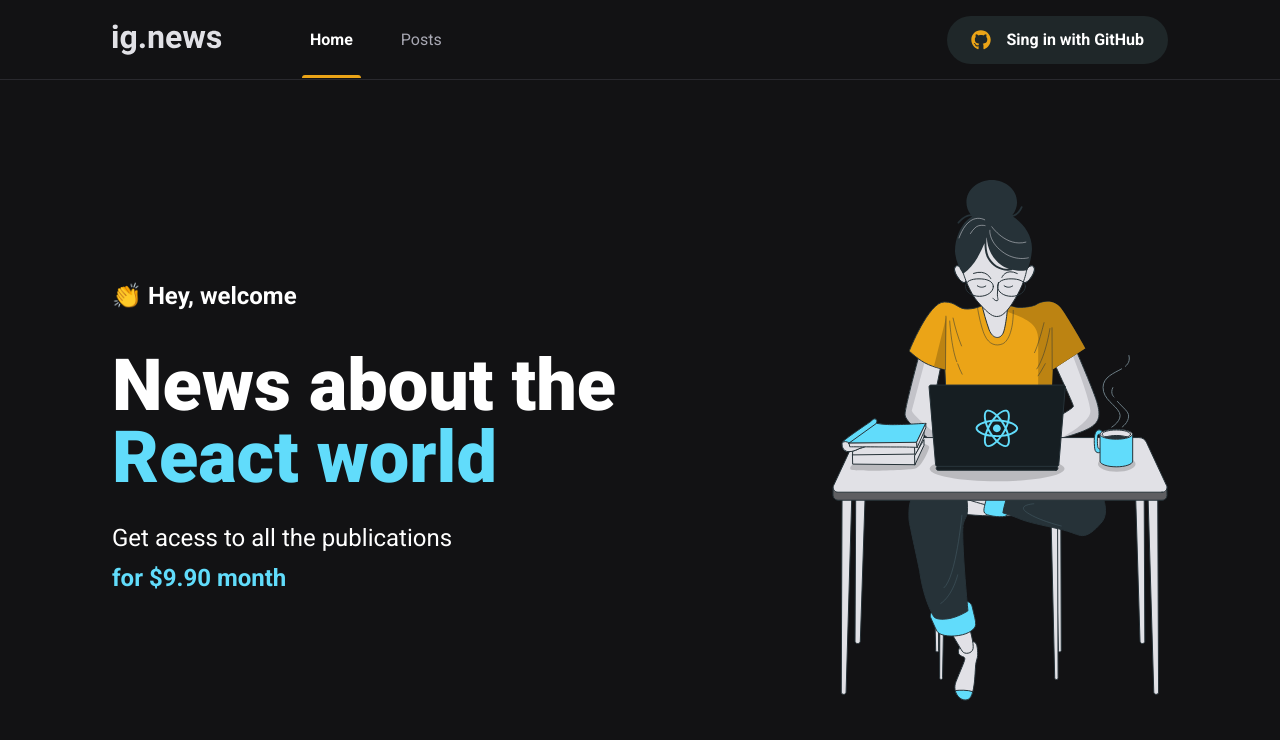
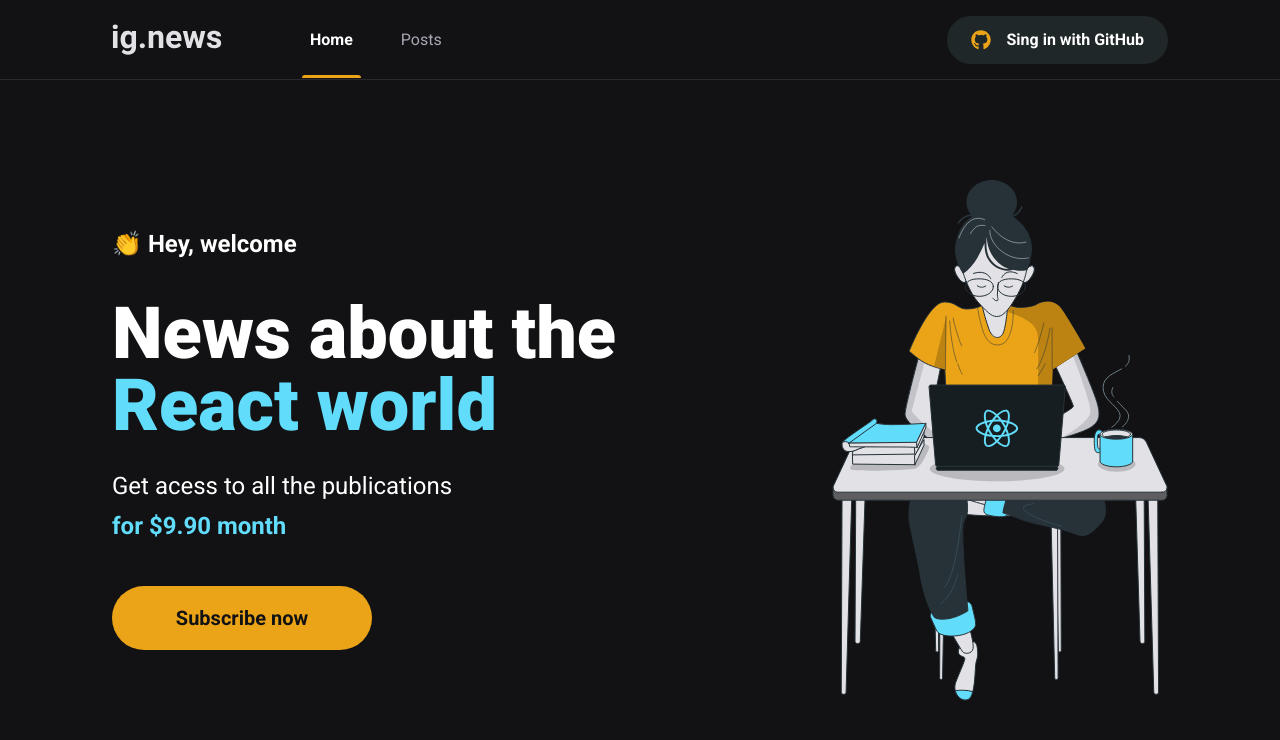
Before and after one commit to tiagords/ignews-web, a Next.js app: page / in a window 1280 px wide. Shown: the top 740 px of the page. Built offline with nearby package versions, Linux system fonts and the light colour scheme.

Commit message:
Add Component: SubscribeButton

```diff
--- /dev/null
+++ b/src/components/SubscribeButton/index.tsx
@@ -0,0 +1,9 @@
+import styles from "./styles.module.scss";
+
+export function SubscribeButton() {
+  return (
+    <button className={styles.subscribeButton} type="button">
+      Subscribe now
+    </button>
+  );
+}
--- /dev/null
+++ b/src/components/SubscribeButton/styles.module.scss
@@ -0,0 +1,20 @@
+.subscribeButton {
+  height: 4rem;
+  width: 260px;
+  border: 0;
+  border-radius: 2rem;
+  background-color: var(--yellow-500);
+  color: var(--gray-900);
+  font-size: 1.25rem;
+  font-weight: bold;
+
+  display: flex;
+  align-items: center;
+  justify-content: center;
+
+  transition: filter 0.2s;
+
+  &:hover {
+    filter: brightness(0.8);
+  }
+}
--- a/src/pages/home.module.scss
+++ b/src/pages/home.module.scss
@@ -37,5 +37,9 @@
         font-weight: bold;
       }
     }
+
+    button {
+      margin-top: 2.5rem;
+    }
   }
 }
--- a/src/pages/index.tsx
+++ b/src/pages/index.tsx
@@ -1,4 +1,5 @@
 import Head from "next/head";
+import { SubscribeButton } from "../components/SubscribeButton";
 
 import styles from "./home.module.scss";
 
@@ -19,6 +20,7 @@
             Get acess to all the publications <br />
             <span>for $9.90 month</span>
           </p>
+          <SubscribeButton />
         </section>
 
         <img src="/images/avatar.svg" alt="Girl coding..." />
```
